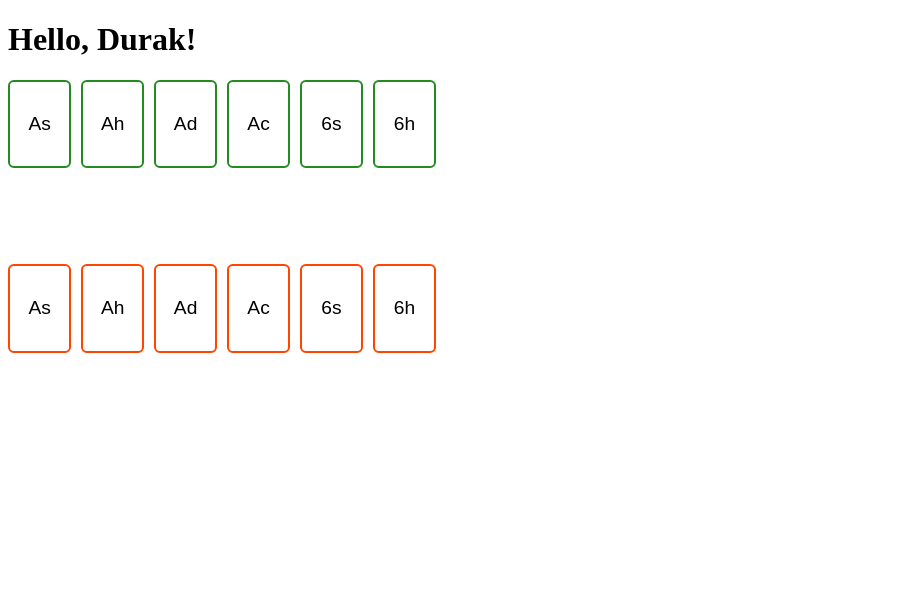
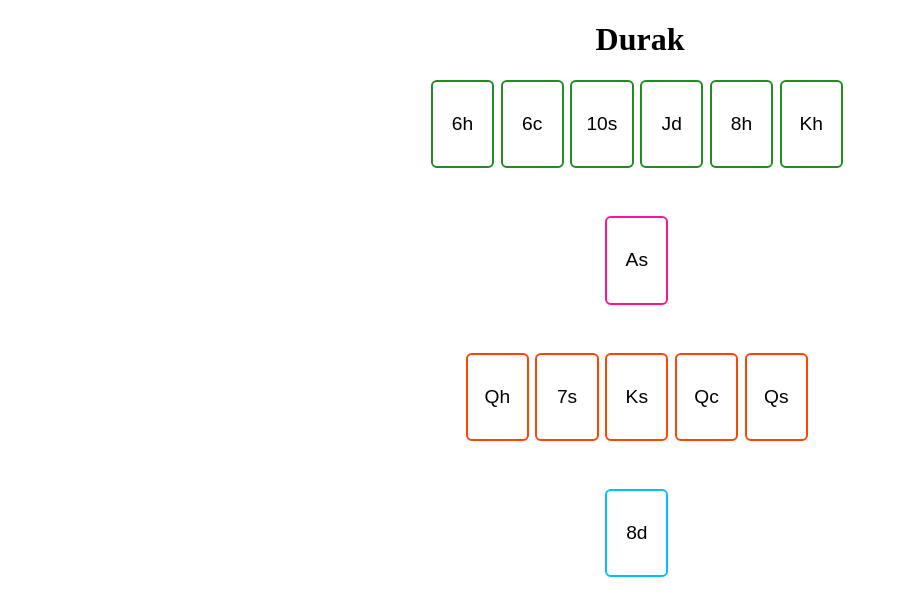
Before and after one commit to Aehlius/durak-multiplayer-react, a React app: page / in a window 1280 px wide. Both pictures are taken after a click on the button "As". Shown: the whole page, without its empty margins (0-898 px from the left). Built offline with nearby package versions, Linux system fonts and the light colour scheme.

Commit message:
Added some game logic Created arrays where some cards are stored, including the trump card, the table, and the hands. Also created some functions for moving and setting up cards and hands, as well as some minor aesthetic tweaks.

```diff
--- a/src/index.css
+++ b/src/index.css
@@ -2,6 +2,7 @@
 
 #root {
     position: relative;
+    text-align: center;
 }
 
 .card {
@@ -19,7 +20,7 @@
     -moz-border-radius: .3em;
     -webkit-border-radius: .3em;
     padding: .25em;
-    margin: 0 0.5em 5em 0;
+    margin: 0 0.5vw 2.5em 0;
     font-size: 1.2em; /* @change: adjust this value to make bigger or smaller cards */
     font-weight: normal;
     font-family: Arial, sans-serif;
@@ -36,10 +37,26 @@
 }
 
 .otherCard {
-    top: 0px;
+    top: 0;
     border: 2px solid forestgreen;
 }
 
 .otherCard:hover {
     background-color: forestgreen;
 }
+
+.trumpCard {
+    position: relative;
+    bottom: 0;
+    border: 2px solid deepskyblue;
+}
+
+.trumpCard:hover {
+    position: center;
+    display: inline-block;
+    background-color: deepskyblue;
+}
+
+.table {
+    border: 2px solid deeppink;
+}
--- a/src/index.js
+++ b/src/index.js
@@ -1,30 +1,77 @@
 import React from 'react';
 import ReactDOM from 'react-dom';
-import './index.css'
+import './index.css';
+
+var deck = ["As", "Ah", "Ad", "Ac", "6s", "6h", "6d", "6c", "7s", "7h", "7d", "7c", "8s", "8h", "8d", "8c", "9s", "9h", "9d", "9c", "10s", "10h", "10d", "10c", "Js", "Jh", "Jd", "Jc", "Qs", "Qh", "Qd", "Qc", "Ks", "Kh", "Kd", "Kc"];
+var myHand = [];
+var otherHand = [];
+var table = [];
+var trump = [];
+
+setupCards(deck, myHand, 6);
+setupCards(deck, otherHand, 6);
+setupCards(deck, trump, 1);
 
 
-var p1Deck;
-var p2Deck;
 
-var deck = ["As", "Ah", "Ad", "Ac", "6s", "6h", "6d", "6c", "7s", "7h", "7d", "7c", "8s", "8h", "8d", "8c", "9s", "9h", "9d", "9c", "10s", "10h", "10d", "10c", "Js", "Jh", "Jd", "Jc", "Qs", "Qh", "Qd", "Qc", "Ks", "Kh", "Kd", "Kc"];
+class App extends React.Component {f
 
-function Card(props) {
-    if(props.player === 'myCard') {
-        return <button className={"card myCard"}>{props.value}</button>;
-    } else if(props.player === 'otherCard'){
-        return <button className={"card otherCard"}>{props.value}</button>;
+  render(){
+    return (
+        <div>
+            <h1>Durak</h1>
+            <div id={"otherHand"}>
+                <DrawOtherHand hand={otherHand} />
+            </div>
+            <div id={"OtherTable"}>
+            </div>
+            <div id={"MyTable"}>
+                <DrawMyTable color={'table'}/>
+            </div>
+            <div id={"myHand"}>
+                <DrawMyHand hand={myHand} color={'myCard'} />
+            </div>
+            <div id={"trumpSuit"}>
+                <Card value={trump[0]} />
+            </div>
+        </div>
+    );
   }
 }
 
-var myHand = ["As", "Ah", "Ad", "Ac", "6s", "6h"];
 
-var otherHand = ["As", "Ah", "Ad", "Ac", "6s", "6h"];
+export class Card extends React.Component {
+    constructor(props) {
+        super(props);
+        this.addToTable = this.addToTable.bind(this);
+    }
+
+    addToTable(){
+        if(this.props.color === 'myCard') {
+            moveCard(myHand, table, myHand.indexOf(this.props.value))
+            renderDom();
+        }
+    }
+
+    render() {
+        if (this.props.color === 'myCard') {
+            return <button className={"card myCard"} onClick={this.addToTable}>{this.props.value}</button>;
+        } else if (this.props.color === 'otherCard') {
+            return <button className={"card otherCard"}>{this.props.value}</button>;
+        } else if (this.props.color === 'table') {
+            return <button className={"card table"}>{this.props.value}</button>;
+        } else {
+            return <button className={"card trumpCard"}>{this.props.value}</button>;
+        }
+    }
+}
+
 
 
 function DrawMyHand(props){
     var handToReturn = [];
     for(var i = 0; i < props.hand.length; i++){
-        handToReturn.push(<Card value={props.hand[i]} player={'myCard'} />);
+        handToReturn.push(<Card value={props.hand[i]} color={'myCard'} />);
     }
 
     return handToReturn;
@@ -33,36 +80,52 @@ function DrawMyHand(props){
 function DrawOtherHand(props){
     var handToReturn = [];
     for(var i = 0; i < props.hand.length; i++){
-        handToReturn.push(<Card value={props.hand[i]} player={'otherCard'} />);
+        handToReturn.push(<Card value={props.hand[i]} color={'otherCard'} />);
     }
 
     return handToReturn;
 }
 
-
-class App extends React.Component {
+class DrawMyTable extends React.Component{
+    constructor(props){
+        super(props);
+        this.state = {table: table};
+    }
 
     render(){
-    return (
-        <div>
-            <h1>Hello, Durak!</h1>
-            <div id={"otherHand"}>
-                <DrawOtherHand hand={otherHand} />
-            </div>
-            <div id={"myHand"}>
-                <DrawMyHand hand={myHand} />
-            </div>
-        </div>
-    );
+        var tableCardsToDraw = [];
+
+        for (var i = 0; i < this.state.table.length; i++) {
+            tableCardsToDraw.push(<Card value={this.state.table[i]} color={this.props.color}/>)
         }
+
+        return tableCardsToDraw;
+
+    }
+}
+
+function moveCard(initArray, finalArray, cardIndex){
+    finalArray.push(initArray[cardIndex]);
+    initArray.splice(cardIndex, 1)
+}
+
+function setupCards(deck, hand, numberOfCards){
+    for(var i = hand.length; i < numberOfCards; i ++){
+        moveCard(deck, hand, Math.floor(Math.random() * deck.length))
+    }
+
 }
 
 
 
-
+function renderDom(){
     ReactDOM.render(
         <React.StrictMode>
             <App />
         </React.StrictMode>,
         document.getElementById('root')
     );
+
+}
+
+renderDom();
```
Also changed, not shown: src/Card.js (added, +56 -0 lines). Lines whose indentation alone changed are shown as unchanged.
